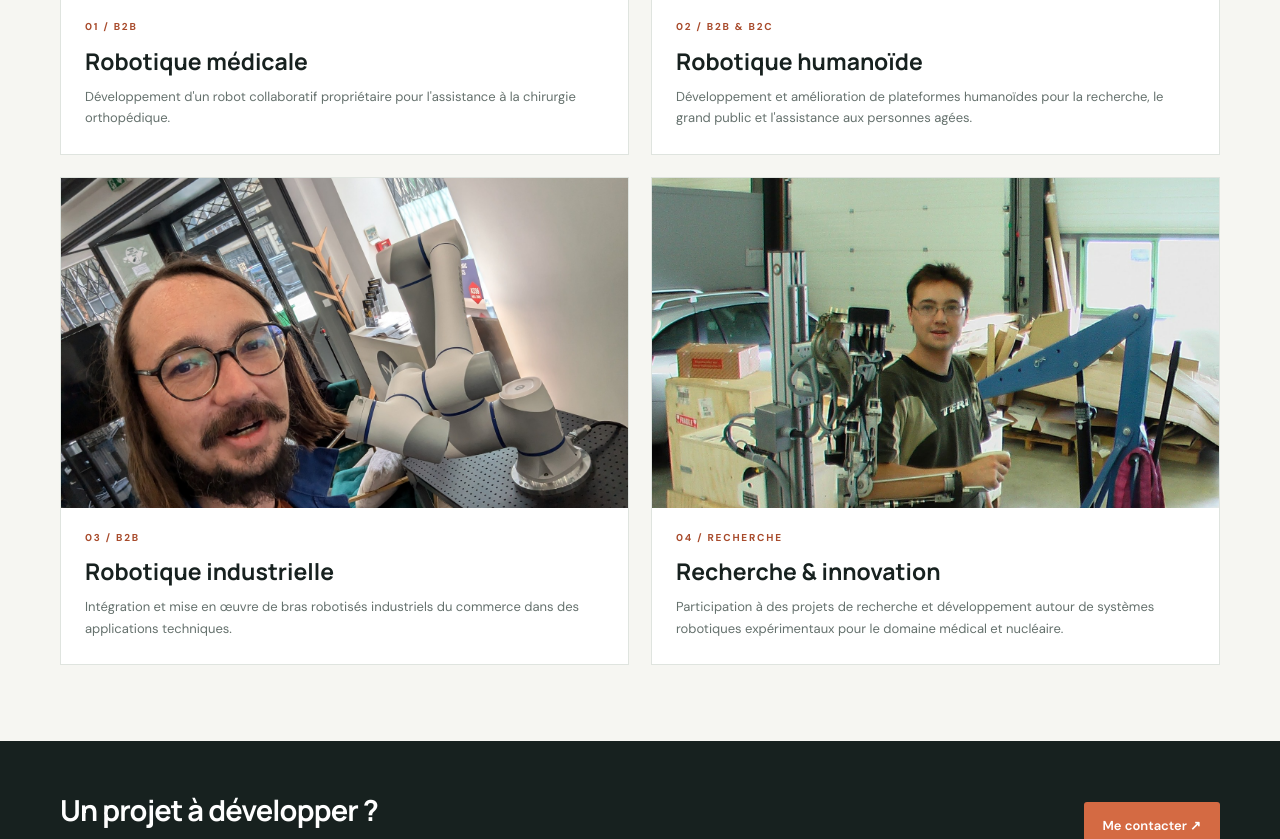
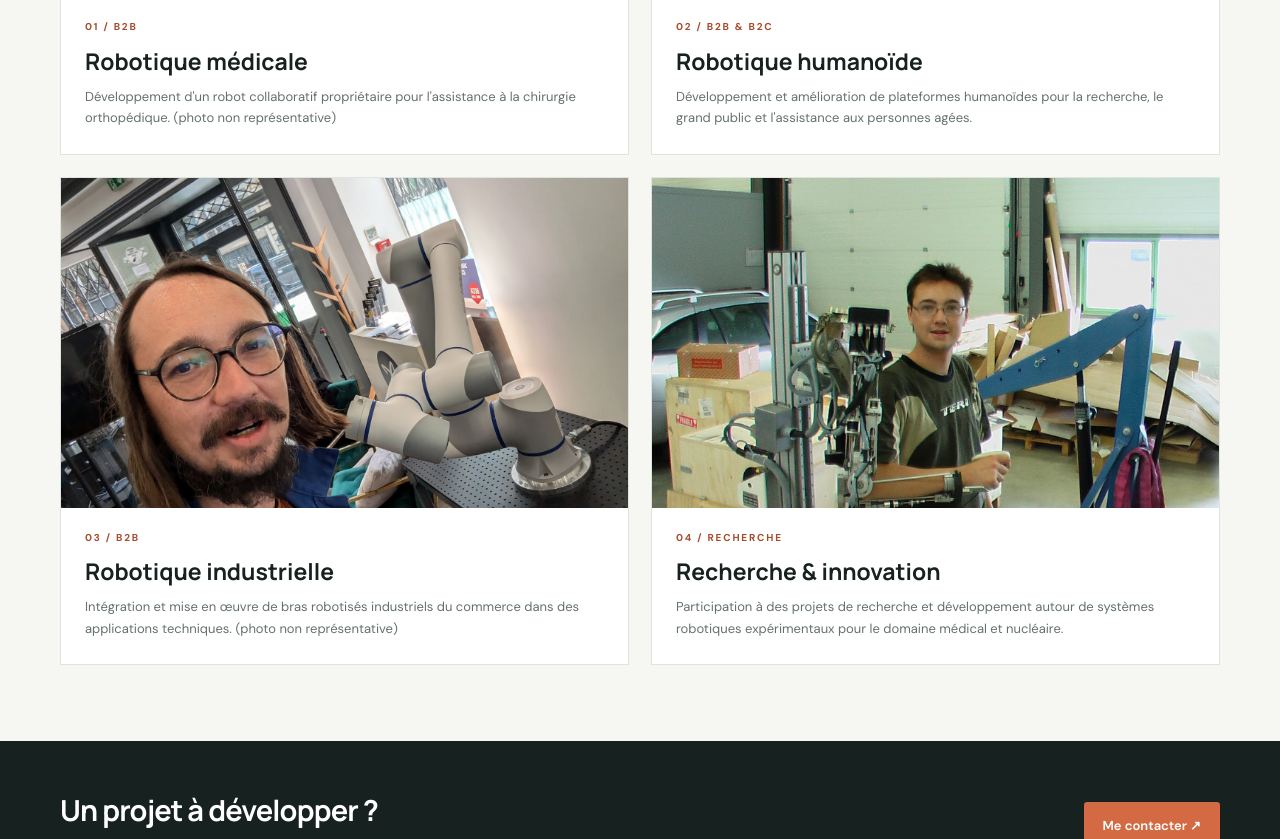
Before and after one commit to BlaiseBlnvn/blaise-bleunven, a plain HTML site: page realisations.html in a window 1280 px wide. Shown: the part 789-1628 px from the top of the page. Drawn offline with Linux system fonts and the light colour scheme.

Commit message:
maj real

```diff
--- a/realisations.html
+++ b/realisations.html
@@ -40,7 +40,7 @@
                             <div class="eyebrow">01 / B2B</div>
                             <h2>Robotique médicale</h2>
                             <p>Développement d'un robot collaboratif propriétaire pour l'assistance à la chirurgie
-                                orthopédique.</p>
+                                orthopédique. (photo non représentative)</p>
                         </div>
                     </article>
                     <article class="project">
@@ -60,7 +60,7 @@
                             <div class="eyebrow">03 / B2B</div>
                             <h2>Robotique industrielle</h2>
                             <p>Intégration et mise en œuvre de bras robotisés industriels du commerce dans des
-                                applications techniques.</p>
+                                applications techniques. (photo non représentative)</p>
                         </div>
                     </article>
                     <article class="project">
```
